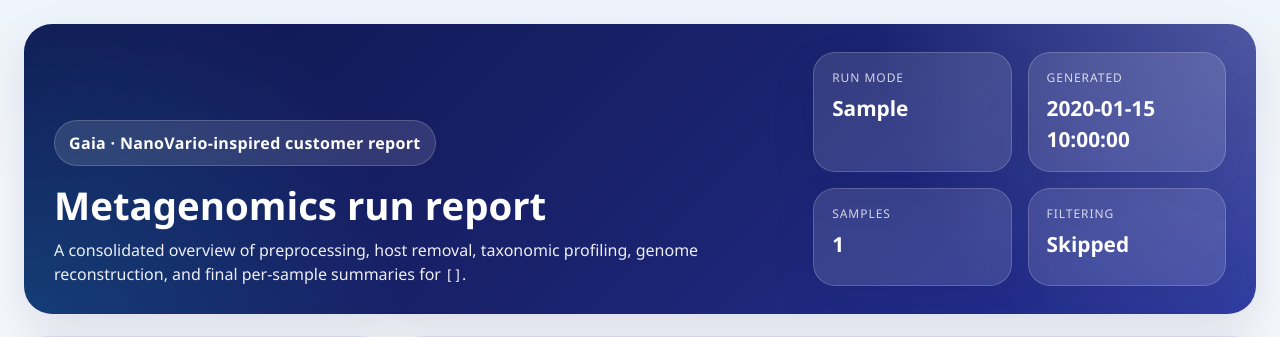
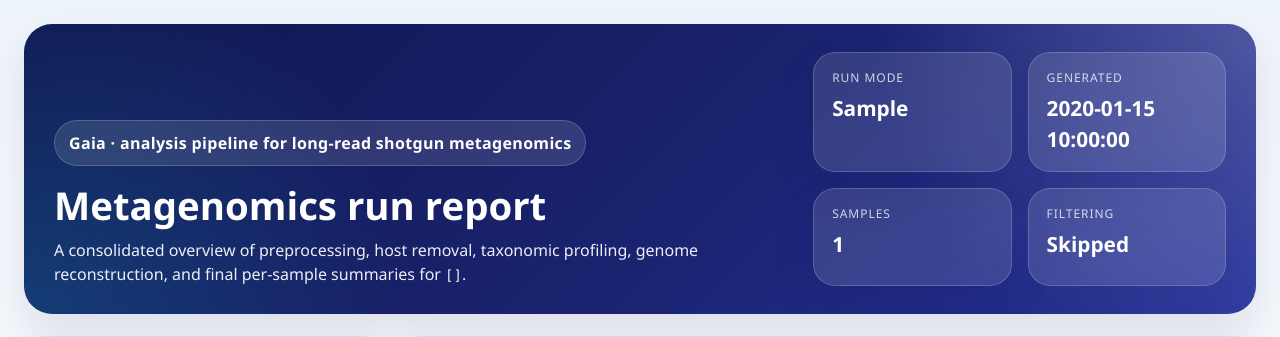
Before and after one commit to genomescan/gaia, a Python web app: template templates/report/report.html.j2 in a window 1280 px wide. Shown: the top 337 px of the page. Run offline with Jinja, Linux system fonts and the light colour scheme; the template is opened without the code that fills it: most values are stand-ins (such as "Sample title", 1, 10 or a date in 2020); grey boxes marked "Sample" are stand-in pictures; some libraries are stand-ins or nearby versions.

Commit message:
Change report

```diff
--- a/templates/report/report.html.j2
+++ b/templates/report/report.html.j2
@@ -363,7 +363,7 @@
   <header class="hero">
     <div class="hero-top">
       <div>
-        <div class="brand-chip">Gaia &middot; NanoVario-inspired customer report</div>
+        <div class="brand-chip">Gaia &middot; analysis pipeline for long-read shotgun metagenomics</div>
         <h1>Metagenomics run report</h1>
         <p class="hero-summary">
           A consolidated overview of preprocessing, host removal, taxonomic profiling, genome reconstruction,
```
